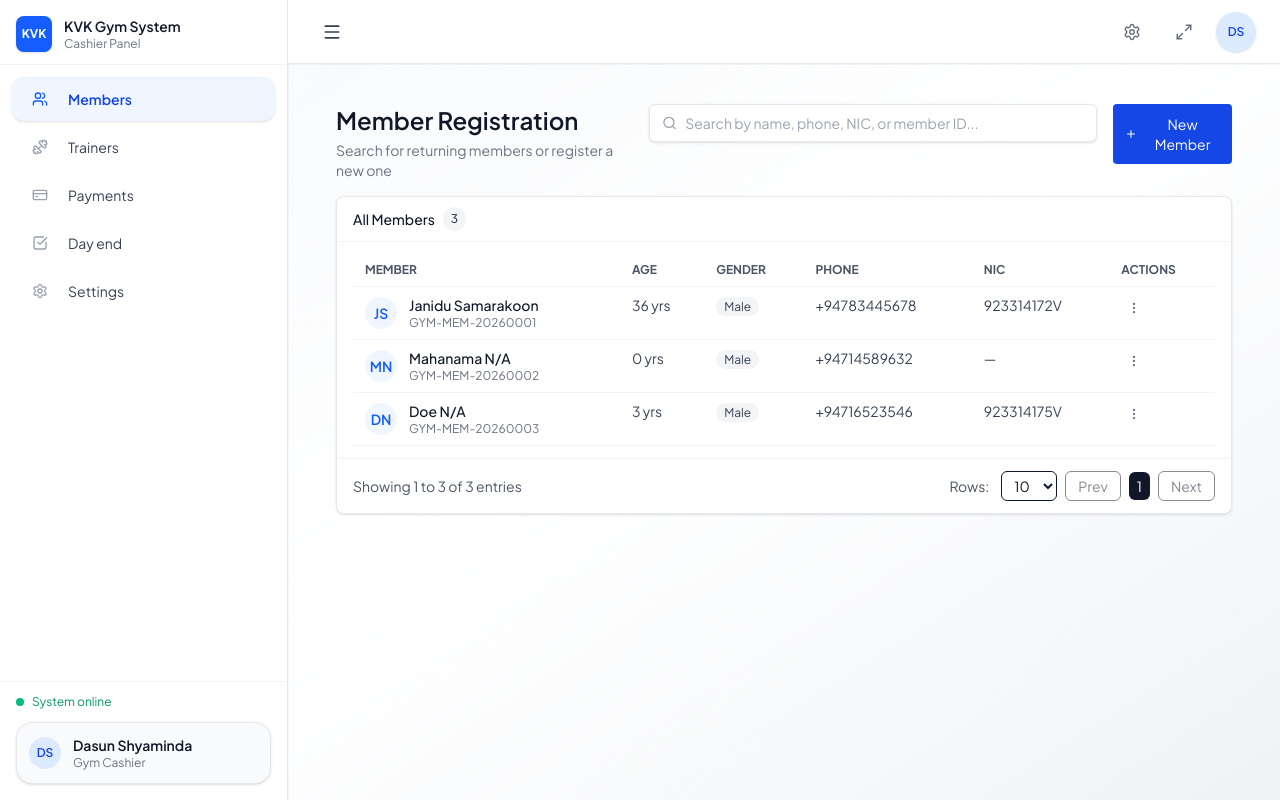
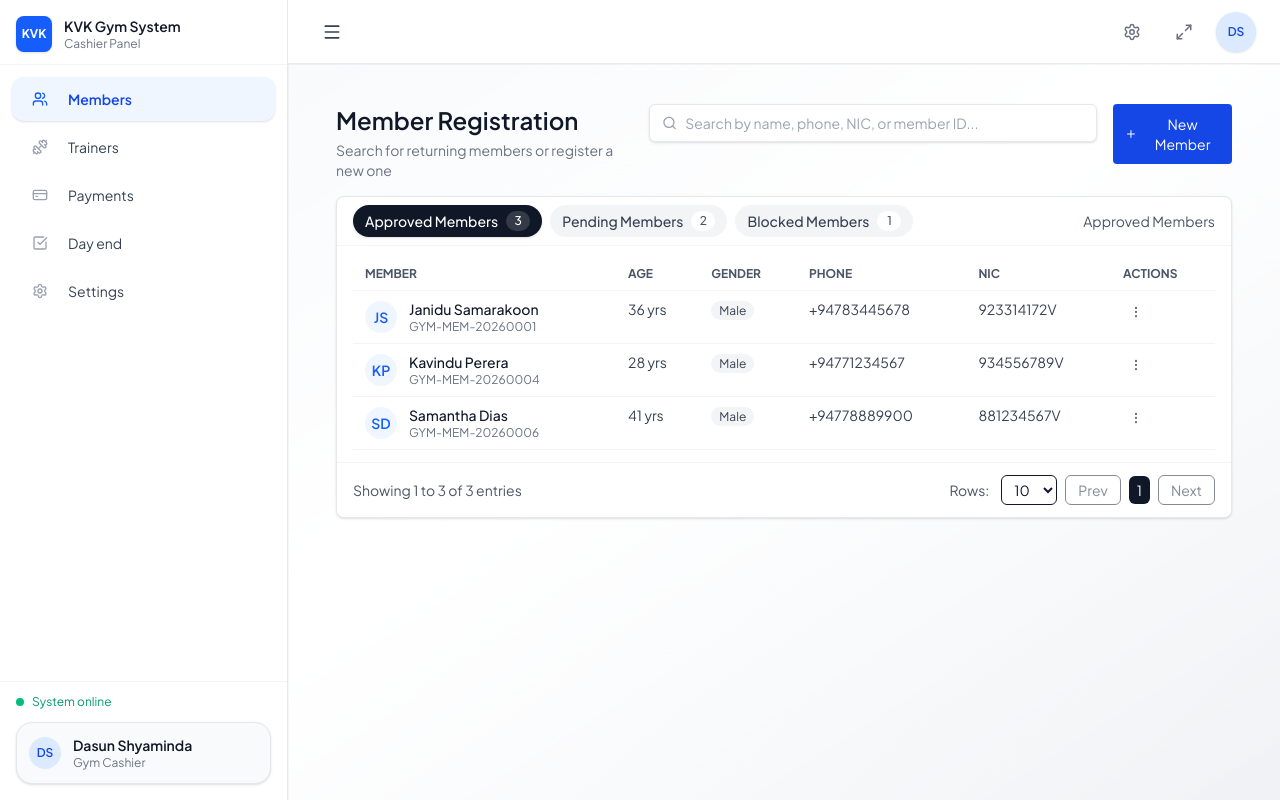
Before and after one commit to 2DCoders/KVK-Gym, a React (Vite) app in the folder kvk-gym-billing/: page /members in a window 1280 px wide. Built offline with nearby package versions, Linux system fonts and the light colour scheme.

Commit message:
feat: enhance members page with status management, tab navigation, and improved pagination display

```diff
--- a/kvk-gym-billing/src/pages/members/index.tsx
+++ b/kvk-gym-billing/src/pages/members/index.tsx
@@ -3,18 +3,30 @@ import { Plus, Search, MoreVertical } from 'lucide-react';
 
 export default function Members() {
   const members = [
-    { id: 1, name: 'Janidu Samarakoon', pid: 'GYM-MEM-20260001', age: '36 yrs', gender: 'Male', phone: '+94783445678', nic: '923314172V' },
-    { id: 2, name: 'Mahanama N/A', pid: 'GYM-MEM-20260002', age: '0 yrs', gender: 'Male', phone: '+94714589632', nic: '—' },
-    { id: 3, name: 'Doe N/A', pid: 'GYM-MEM-20260003', age: '3 yrs', gender: 'Male', phone: '+94716523546', nic: '923314175V' },
+    { id: 1, name: 'Janidu Samarakoon', pid: 'GYM-MEM-20260001', age: '36 yrs', gender: 'Male', phone: '+94783445678', nic: '923314172V', status: 'approved' },
+    { id: 2, name: 'Mahanama N/A', pid: 'GYM-MEM-20260002', age: '0 yrs', gender: 'Male', phone: '+94714589632', nic: '—', status: 'pending' },
+    { id: 3, name: 'Doe N/A', pid: 'GYM-MEM-20260003', age: '3 yrs', gender: 'Male', phone: '+94716523546', nic: '923314175V', status: 'blocked' },
+    { id: 4, name: 'Kavindu Perera', pid: 'GYM-MEM-20260004', age: '28 yrs', gender: 'Male', phone: '+94771234567', nic: '934556789V', status: 'approved' },
+    { id: 5, name: 'Nimali Fernando', pid: 'GYM-MEM-20260005', age: '32 yrs', gender: 'Female', phone: '+94772333444', nic: '912345678V', status: 'pending' },
+    { id: 6, name: 'Samantha Dias', pid: 'GYM-MEM-20260006', age: '41 yrs', gender: 'Male', phone: '+94778889900', nic: '881234567V', status: 'approved' },
   ];
+
+  const [activeTab, setActiveTab] = useState<'approved' | 'pending' | 'blocked'>('approved');
 
   // pagination state
   const [page, setPage] = useState(1);
   const [pageSize, setPageSize] = useState(10);
-  const total = members.length;
+  const filteredMembers = members.filter((member) => member.status === activeTab);
+  const total = filteredMembers.length;
   const totalPages = Math.max(1, Math.ceil(total / pageSize));
   const start = (page - 1) * pageSize;
-  const pageItems = members.slice(start, start + pageSize);
+  const pageItems = filteredMembers.slice(start, start + pageSize);
+
+  const tabs = [
+    { key: 'approved', label: 'Approved Members' },
+    { key: 'pending', label: 'Pending Members' },
+    { key: 'blocked', label: 'Blocked Members' },
+  ] as const;
 
   return (
     <div className="max-w-7xl mx-auto px-4 py-6">
@@ -40,9 +52,29 @@ export default function Members() {
         </div>
 
         <div className="bg-white rounded-lg border border-gray-200 shadow-sm overflow-hidden">
-          <div className="px-4 py-2 border-b border-gray-100 flex items-center justify-between">
-            <div className="flex items-center gap-3 py-0.5">
-              <div className="text-sm font-medium text-gray-900 flex items-center gap-2">All Members <span className="inline-flex items-center justify-center bg-gray-100 text-gray-700 text-xs px-2 py-1 rounded-full">{total}</span></div>
+          <div className="px-4 py-2 border-b border-gray-100 flex flex-col gap-3 lg:flex-row lg:items-center lg:justify-between">
+            <div className="flex flex-wrap items-center gap-2">
+              {tabs.map((tab) => {
+                const isActive = activeTab === tab.key;
+                const tabCount = members.filter((member) => member.status === tab.key).length;
+
+                return (
+                  <button
+                    key={tab.key}
+                    onClick={() => { setActiveTab(tab.key); setPage(1); }}
+                    className={`inline-flex items-center gap-2 rounded-full px-3 py-1.5 text-sm font-medium transition ${isActive ? 'bg-gray-900 text-white shadow-sm' : 'bg-gray-100 text-gray-700 hover:bg-gray-200'}`}
+                  >
+                    {tab.label}
+                    <span className={`inline-flex min-w-6 items-center justify-center rounded-full px-2 py-0.5 text-xs ${isActive ? 'bg-white/15 text-white' : 'bg-white text-gray-600'}`}>
+                      {tabCount}
+                    </span>
+                  </button>
+                );
+              })}
+            </div>
+
+            <div className="text-sm text-gray-600">
+              {tabs.find((tab) => tab.key === activeTab)?.label}
             </div>
           </div>
 
@@ -87,10 +119,8 @@ export default function Members() {
 
           {/* Pagination */}
           <div className="px-4 py-3 border-t border-gray-100 bg-white flex items-center justify-between">
-            <div className="text-sm text-gray-600">Showing {start + 1} to {Math.min(start + pageSize, total)} of {total} entries</div>
+            <div className="text-sm text-gray-600">Showing {total === 0 ? 0 : start + 1} to {Math.min(start + pageSize, total)} of {total} entries</div>
             <div className="flex items-center gap-2">
-
-
             <div className="flex items-center gap-3">
               <label className="text-sm text-gray-600">Rows:</label>
               <select value={pageSize} onChange={(e) => { setPageSize(Number(e.target.value)); setPage(1); }} className="border rounded-md px-2 py-1 text-sm">
```
